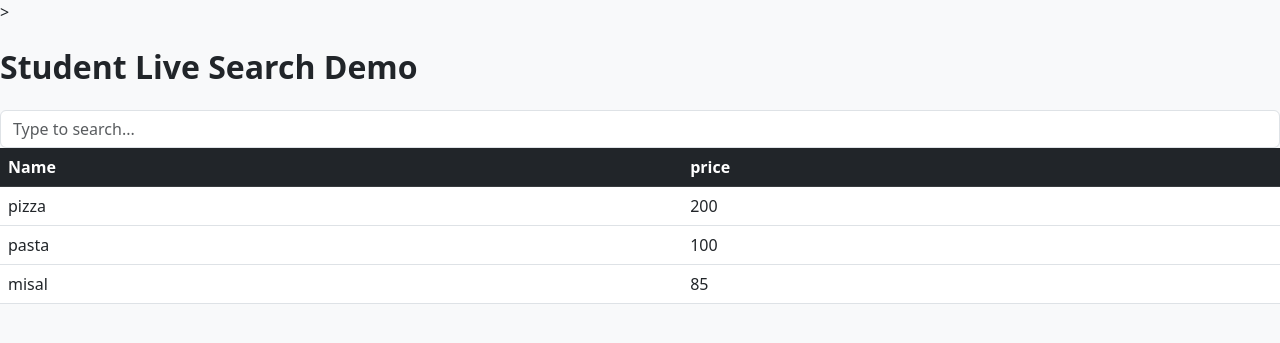
After one commit to santoshkshirsagar8989-cyber/PYTHON_PROGRAMS, a Flask app: template templates/js_sample.html in a window 1280 px wide. The commit adds this page. Shown: the top 343 px of the page. Run offline with Flask 3, Linux system fonts and the light colour scheme; the template is opened without the code that fills it, so the values that code supplies are empty.

Commit message:
live search added

```diff
--- a/app.py
+++ b/app.py
@@ -90,8 +90,6 @@ def add_item():
 
     return render_template('add_item.html')
 
-
-
 @app.route("/search")
 def search():
     q=request.args.get('q','')
--- /dev/null
+++ b/templates/js_sample.html
@@ -0,0 +1,63 @@
+><!DOCTYPE html>
+<html>
+    <head>
+        <title> Live Search </title>
+        <link href="https://cdn.jsdelivr.net/npm/bootstrap@5.3.0/dist/css/bootstrap.min.css" rel="stylesheet">
+    </head>
+    <body class="bg-light">
+        <div class="container mt-4"></div>
+            <h2 class ="fw-bold mb-4">Student Live Search Demo </h2>
+
+            <!-- Search input -->
+            <input type="text"
+            id ="searchInput"
+            class="form-control "
+            placeholder = "Type to search...">
+
+            <!-- Table -->
+            <table class ="table table-hover">
+                <thead class="table-dark">
+                    <tr>
+                        <th>Name</th>
+                        <th>price</th>
+                    </tr>
+                </thead>
+
+                <tbody id="tableBody">
+                    <tr data-name ="pizza">
+                        <!-- data-name - JS information  -->
+                        <td>pizza</td>
+                        <td>200</td>
+                    </tr>
+                    <tr data-name ="pasta">
+                        <!-- data-name - JS information  -->
+                        <td>pasta</td>
+                        <td>100</td>
+                    </tr>
+                    <tr data-name ="misal">
+                        <!-- data-name - JS information  -->
+                        <td>misal</td>
+                        <td>85</td>
+                    </tr>
+                </tbody>
+            </table>
+        </div>
+        <script>
+            const searchInput = document.getElementById('searchInput');
+            const allRows = document.querySelectorAll('#tableBody tr');
+
+            searchInput.addEventListener('keyup', function() {
+                const query = this.value.toLowerCase();
+                allRows.forEach(function(row) {
+                    const name = row.dataset.name;
+
+                    if(name.includes(query)){
+                        row.style.display = '';
+                    } else {
+                        row.style.display = 'none';
+                    }
+                });
+            });
+        </script>
+    </body>
+</html>
```
Also changed, not shown: templates/menu.html (+60 -12 lines).
